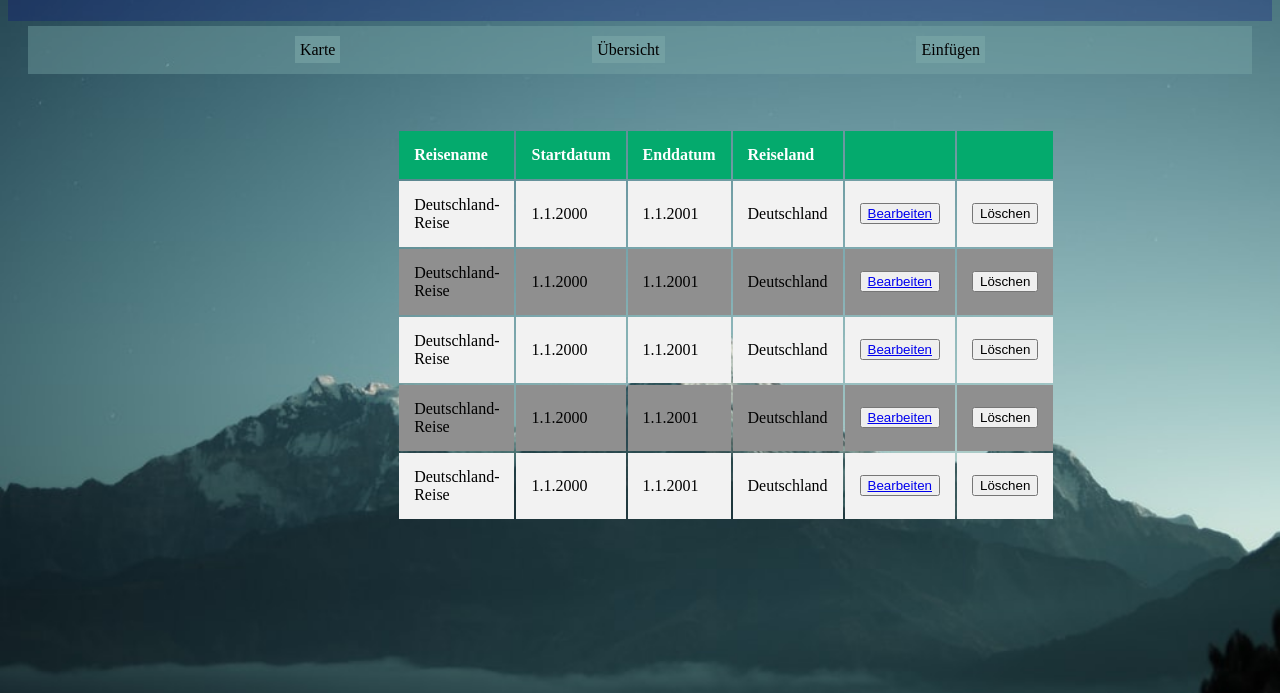
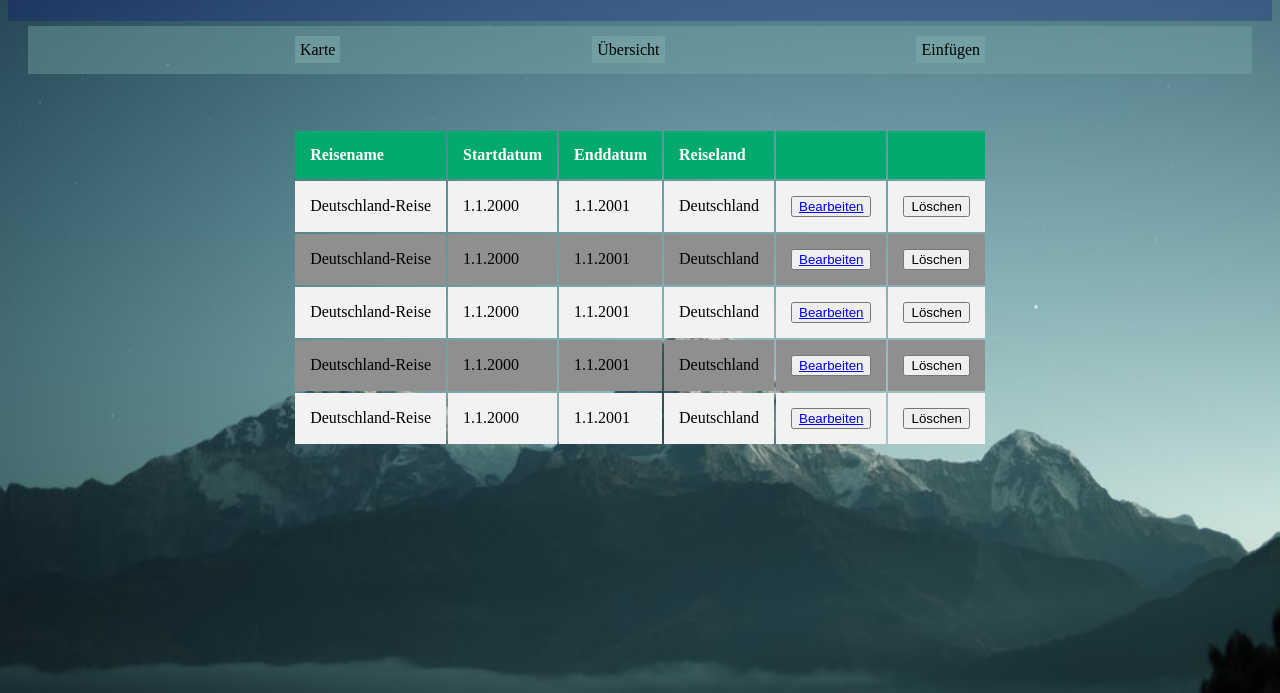
Before and after one commit to bproeckl/Webtech, a plain HTML site: page Übersicht.html in a window 1280 px wide. Shown: the part 107-800 px from the top of the page. Drawn offline with Linux system fonts and the light colour scheme.

Commit message:
table changed

```diff
--- a/style.css
+++ b/style.css
@@ -42,7 +42,6 @@ body form{
 }
 
 table{
-    padding: 15%;
     padding-top: 5%;
 }
 
```
